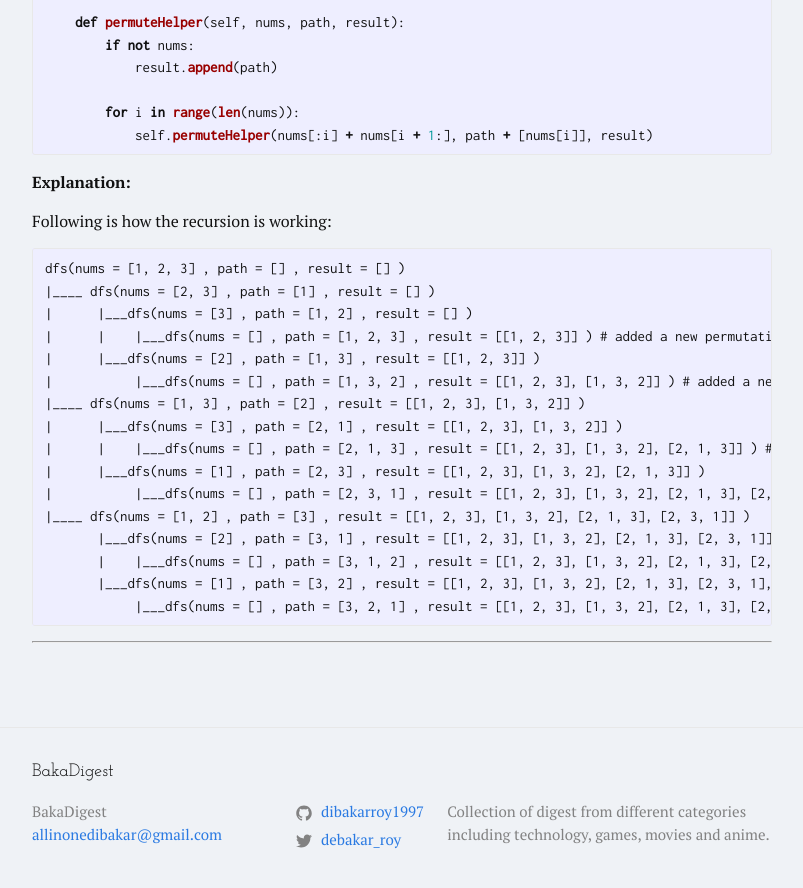
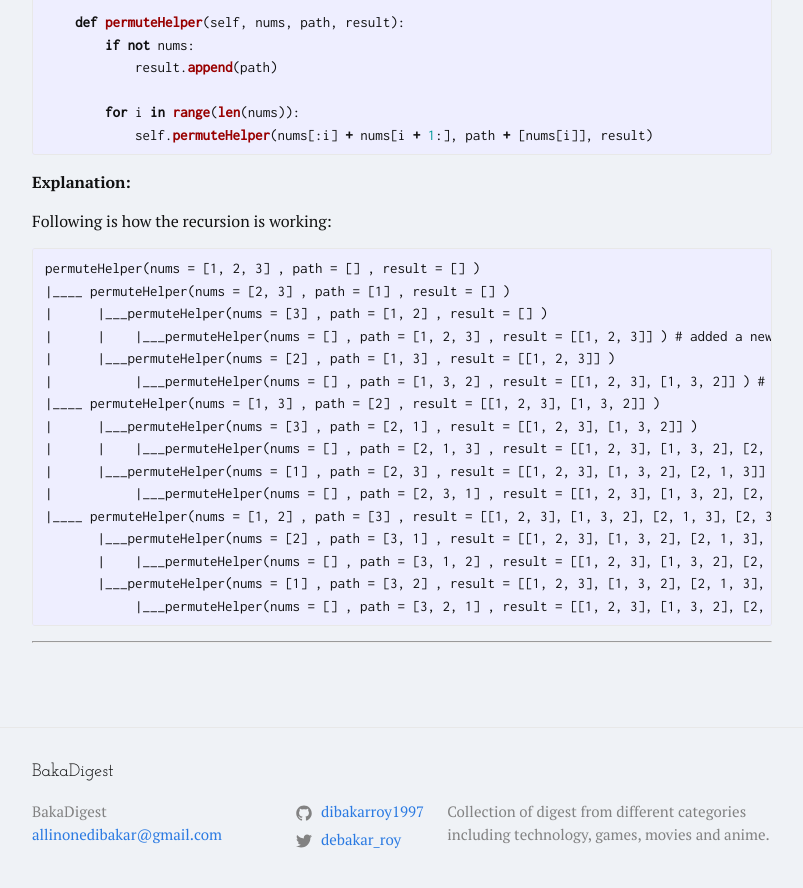
Before and after one commit to debakarr/BakaDigest, a Jekyll site: the page built from _posts/2019-23-07-permutations.md, in a window 1280 px wide and 900 px high, scrolled down 798 px. Shown: the top 888 px of the window, without its empty margins (238-1041 px from the left). Built offline with Jekyll 4.4.1, drawn with Linux system fonts in a browser that asks for light colours; comment, search, counter and statistics services are not loaded.

````diff
--- a/_posts/2019-23-07-permutations.md
+++ b/_posts/2019-23-07-permutations.md
@@ -59,22 +59,22 @@
 Following is how the recursion is working:
 
 ```
-dfs(nums = [1, 2, 3] , path = [] , result = [] )
-|____ dfs(nums = [2, 3] , path = [1] , result = [] )
-|      |___dfs(nums = [3] , path = [1, 2] , result = [] )
-|      |    |___dfs(nums = [] , path = [1, 2, 3] , result = [[1, 2, 3]] ) # added a new permutation to the result
-|      |___dfs(nums = [2] , path = [1, 3] , result = [[1, 2, 3]] )
-|           |___dfs(nums = [] , path = [1, 3, 2] , result = [[1, 2, 3], [1, 3, 2]] ) # added a new permutation to the result
-|____ dfs(nums = [1, 3] , path = [2] , result = [[1, 2, 3], [1, 3, 2]] )
-|      |___dfs(nums = [3] , path = [2, 1] , result = [[1, 2, 3], [1, 3, 2]] )
-|      |    |___dfs(nums = [] , path = [2, 1, 3] , result = [[1, 2, 3], [1, 3, 2], [2, 1, 3]] ) # added a new permutation to the result
-|      |___dfs(nums = [1] , path = [2, 3] , result = [[1, 2, 3], [1, 3, 2], [2, 1, 3]] )
-|           |___dfs(nums = [] , path = [2, 3, 1] , result = [[1, 2, 3], [1, 3, 2], [2, 1, 3], [2, 3, 1]] ) # added a new permutation to the result
-|____ dfs(nums = [1, 2] , path = [3] , result = [[1, 2, 3], [1, 3, 2], [2, 1, 3], [2, 3, 1]] )
-       |___dfs(nums = [2] , path = [3, 1] , result = [[1, 2, 3], [1, 3, 2], [2, 1, 3], [2, 3, 1]] )
-       |    |___dfs(nums = [] , path = [3, 1, 2] , result = [[1, 2, 3], [1, 3, 2], [2, 1, 3], [2, 3, 1], [3, 1, 2]] ) # added a new permutation to the result
-       |___dfs(nums = [1] , path = [3, 2] , result = [[1, 2, 3], [1, 3, 2], [2, 1, 3], [2, 3, 1], [3, 1, 2]] )
-            |___dfs(nums = [] , path = [3, 2, 1] , result = [[1, 2, 3], [1, 3, 2], [2, 1, 3], [2, 3, 1], [3, 1, 2], [3, 2, 1]] ) # added a new permutation to the result
+permuteHelper(nums = [1, 2, 3] , path = [] , result = [] )
+|____ permuteHelper(nums = [2, 3] , path = [1] , result = [] )
+|      |___permuteHelper(nums = [3] , path = [1, 2] , result = [] )
+|      |    |___permuteHelper(nums = [] , path = [1, 2, 3] , result = [[1, 2, 3]] ) # added a new permutation to the result
+|      |___permuteHelper(nums = [2] , path = [1, 3] , result = [[1, 2, 3]] )
+|           |___permuteHelper(nums = [] , path = [1, 3, 2] , result = [[1, 2, 3], [1, 3, 2]] ) # added a new permutation to the result
+|____ permuteHelper(nums = [1, 3] , path = [2] , result = [[1, 2, 3], [1, 3, 2]] )
+|      |___permuteHelper(nums = [3] , path = [2, 1] , result = [[1, 2, 3], [1, 3, 2]] )
+|      |    |___permuteHelper(nums = [] , path = [2, 1, 3] , result = [[1, 2, 3], [1, 3, 2], [2, 1, 3]] ) # added a new permutation to the result
+|      |___permuteHelper(nums = [1] , path = [2, 3] , result = [[1, 2, 3], [1, 3, 2], [2, 1, 3]] )
+|           |___permuteHelper(nums = [] , path = [2, 3, 1] , result = [[1, 2, 3], [1, 3, 2], [2, 1, 3], [2, 3, 1]] ) # added a new permutation to the result
+|____ permuteHelper(nums = [1, 2] , path = [3] , result = [[1, 2, 3], [1, 3, 2], [2, 1, 3], [2, 3, 1]] )
+       |___permuteHelper(nums = [2] , path = [3, 1] , result = [[1, 2, 3], [1, 3, 2], [2, 1, 3], [2, 3, 1]] )
+       |    |___permuteHelper(nums = [] , path = [3, 1, 2] , result = [[1, 2, 3], [1, 3, 2], [2, 1, 3], [2, 3, 1], [3, 1, 2]] ) # added a new permutation to the result
+       |___permuteHelper(nums = [1] , path = [3, 2] , result = [[1, 2, 3], [1, 3, 2], [2, 1, 3], [2, 3, 1], [3, 1, 2]] )
+            |___permuteHelper(nums = [] , path = [3, 2, 1] , result = [[1, 2, 3], [1, 3, 2], [2, 1, 3], [2, 3, 1], [3, 1, 2], [3, 2, 1]] ) # added a new permutation to the result
 ```
 
 
````
Also changed, not shown: _posts/2019-23-07-generate-parentheses.md (added, +76 -0 lines).
